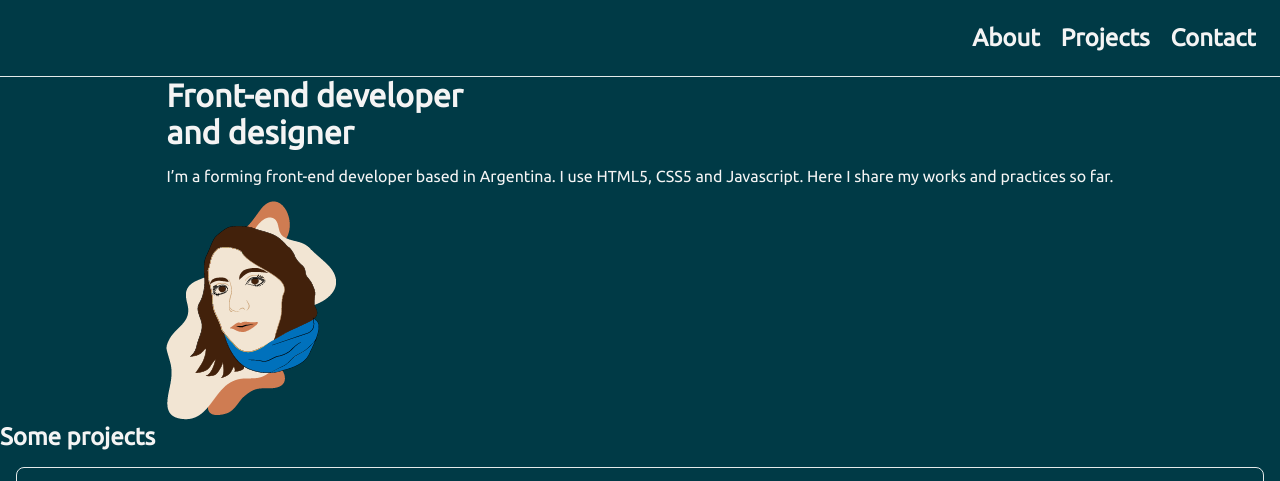
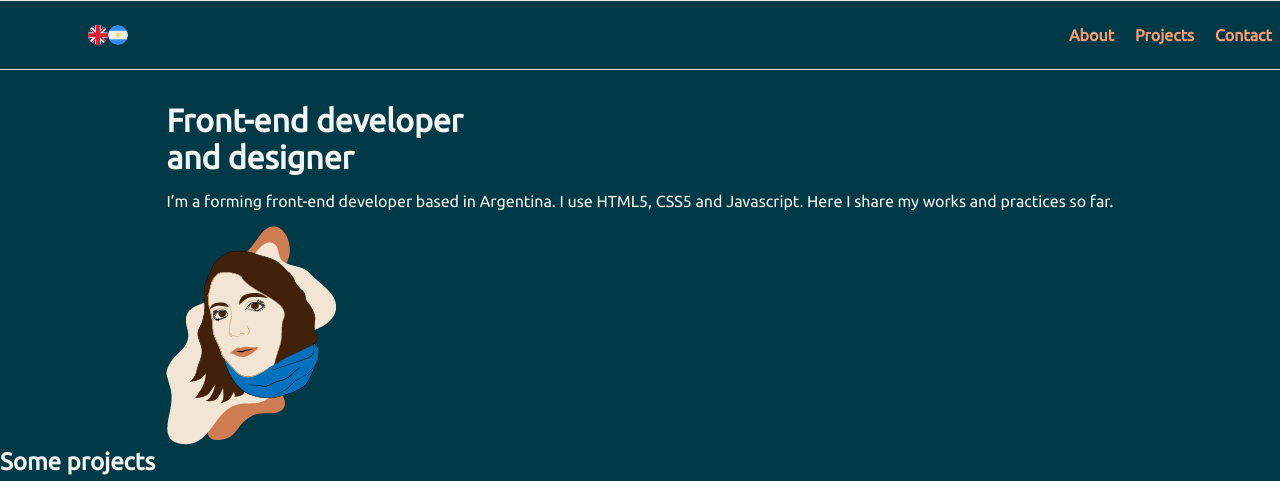
Before and after one commit to marianacont/portfolio, a plain HTML site: page index.html in a window 1280 px wide. Shown: the top 481 px of the page. Drawn offline with Linux system fonts and the light colour scheme; grey boxes are pictures that could not be loaded; a web font is replaced by a local one.

Commit message:
cambios en nav

```diff
--- a/index.html
+++ b/index.html
@@ -13,8 +13,8 @@
         <ul>
 
             <li><ul class="languages">
-                <li><a href="index.html" title="English"><img src="img/icons/united-kingdom.png" alt=""></a> </li>
-                <li><a href="index-es.html" title="Español"><img src="img/icons/spain.png" alt=""></a></li>
+                <li><a href="index.html" title="English"><img class="img-active" src="assets/icons/united-kingdom.png" alt=""></a> </li>
+                <li><a href="index-es.html" title="Español"><img src="assets/icons/argentina.png" alt=""></a></li>
             </ul>
 
             </li>
--- a/styles/header.less
+++ b/styles/header.less
@@ -10,6 +10,7 @@
 
 #header {
     justify-self: center;
+    margin-top: 2rem;
 }
 
 
--- a/styles/navigation.css
+++ b/styles/navigation.css
@@ -7,12 +7,9 @@ nav {
     flex-wrap: wrap;
     align-items: center;
     padding: .5rem;
-    border-bottom: var(--light) solid 1px;
+    border-top: var(--light) solid 1px;
 }
 
-li {
-    list-style: none;
-}
 
 nav li a {
     color: var(--light);
@@ -22,13 +19,6 @@ nav li a {
      display: flex;
 }
 
-.languages ul {
-    display: flex;
-    gap: 1rem;
-    justify-content:space-between;
-    flex-wrap: wrap;
-    align-items: center;
-}
 
 
 
@@ -41,16 +31,15 @@ nav li a {
 }
 
 .menu a{
-    color: var(--first);
-    font-size: 1.5rem;
+    color: var(--second);
     font-weight: 800;
 }
 
 .menu.active {
     left: 0;
     width: 100%;
-    background-color: var(--light);
-     display: grid;
+    background-color: var(--first);
+    display: grid;
     justify-content: space-evenly;
     align-content: space-evenly;
 }
@@ -62,28 +51,33 @@ nav li a {
 .languages img {
     width: 20px;
     border-radius: 10px;
+    display: block;
 }
 
 .languages img:hover,
-.languages img:active  {
-    box-shadow: 5px 5px 20px #aaaaaa;
+.languages img:active,
+.img-active  {
+    box-sizing: content-box;
+    box-shadow: 2px 2px 5px var(--light) inset;
 }
 
 
 
 /* Button */
 
-nav .btn {
+.btn {
     position: relative;
     z-index: 1;
-    color: var(--first);
-    background-color: var(--light);
-    font-size: 1.2rem;
+    color: var(--dark);
+    background-color: var(--second);
+    border: 0;
+
 }
 
 nav .btn:hover {
-    color: var(--light);
-    background-color: var(--first);
+    color: var(--second);
+    background-color: transparent;
+    border: var(--second) 1px solid;
 }
 
 .menu-open::before {
@@ -103,17 +97,16 @@ nav .btn:hover {
         height: auto;
         position: static;
         max-height: 0;
+        background-color: transparent;
     }
 
-    .menu a{
-        color: var(--ligth);
-        font-size: 1.5rem;
-        font-weight: 800;
+
+    .menu.active{
+        max-height: 150px;
     }
 
-    .menu.active{
-        max-height: 640px;
-        background-color: transparent;
+    nav {
+        border-bottom: var(--light) solid 1px;
     }
 }
 
@@ -122,13 +115,23 @@ nav .btn:hover {
         display: none;
     }
 
-    .menu, .menu.active {
+    .menu,
+    .menu.active {
+        display: flex;
         width: auto;
-        display: flex;
-        max-height: 640px;
+        justify-content: end;
         gap: 1.3rem;
-        margin-right: 1rem;
+        max-height: 40px;
+        background-color: transparent;
     }
+
+    nav {
+        border-bottom: var(--light) solid 1px;
+    }
+
+
+
+
 }
 
 @media screen and (min-width: 1400px){
--- a/styles/style.css
+++ b/styles/style.css
@@ -1,5 +1,6 @@
 @import url('https://fonts.googleapis.com/css2?family=Ubuntu&family=Khula');
 @import url('https://fonts.googleapis.com/css2?family=Khula:wght@800&display=swap');
+@import url('https://fonts.googleapis.com/css2?family=Khula:wght@600&display=swap');
 @import url(general.css);
 @import url(navigation.css);
 @import url(dist/header.css);
@@ -9,7 +10,7 @@
 
 :root{
     --first: #003A46;
-    --second: #F4B831;
+    --second: rgb(251, 157, 111);
     --light: #E4EAEA;
     --gray: #ccc;
     --dark: #333;
@@ -55,7 +56,9 @@ footer a {
     text-decoration: none;
 }
 
-
+li {
+    list-style: none;
+}
 
 
 
```
Also changed, not shown: styles/dist/header.css.
